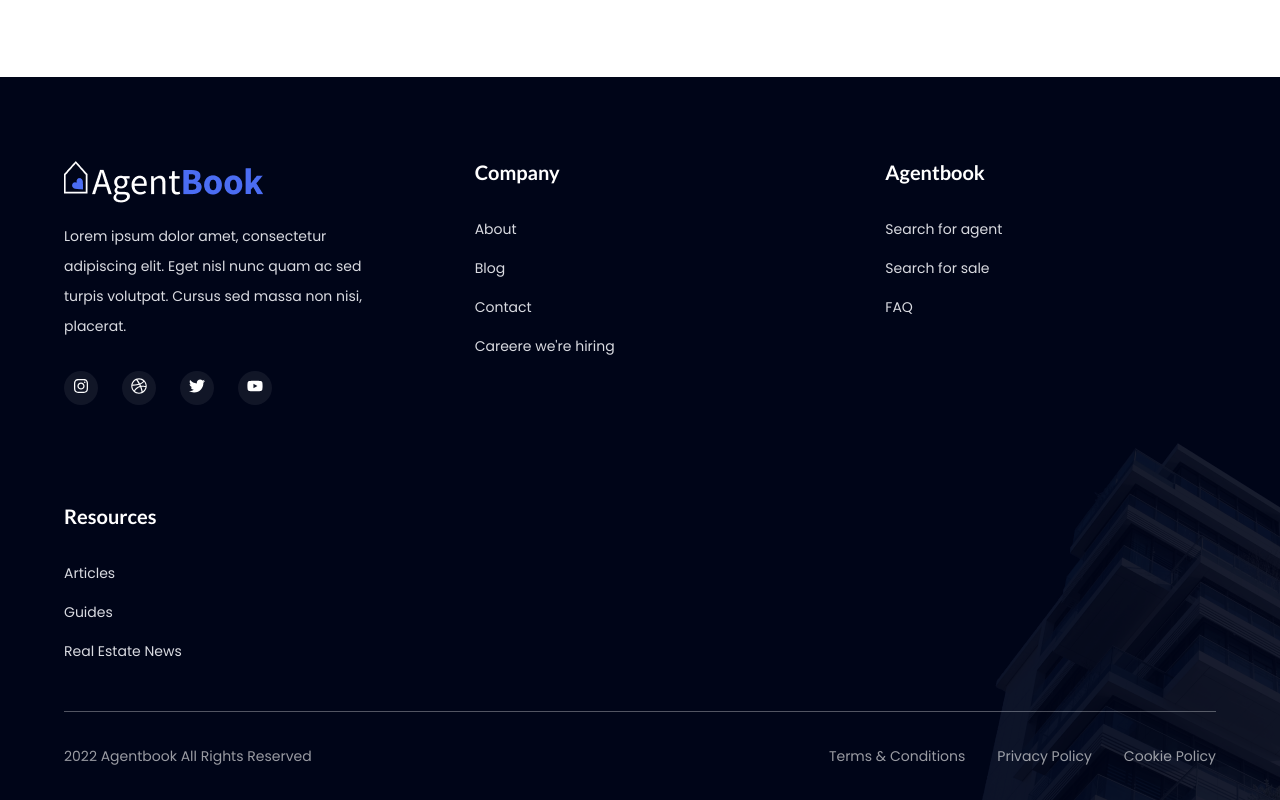
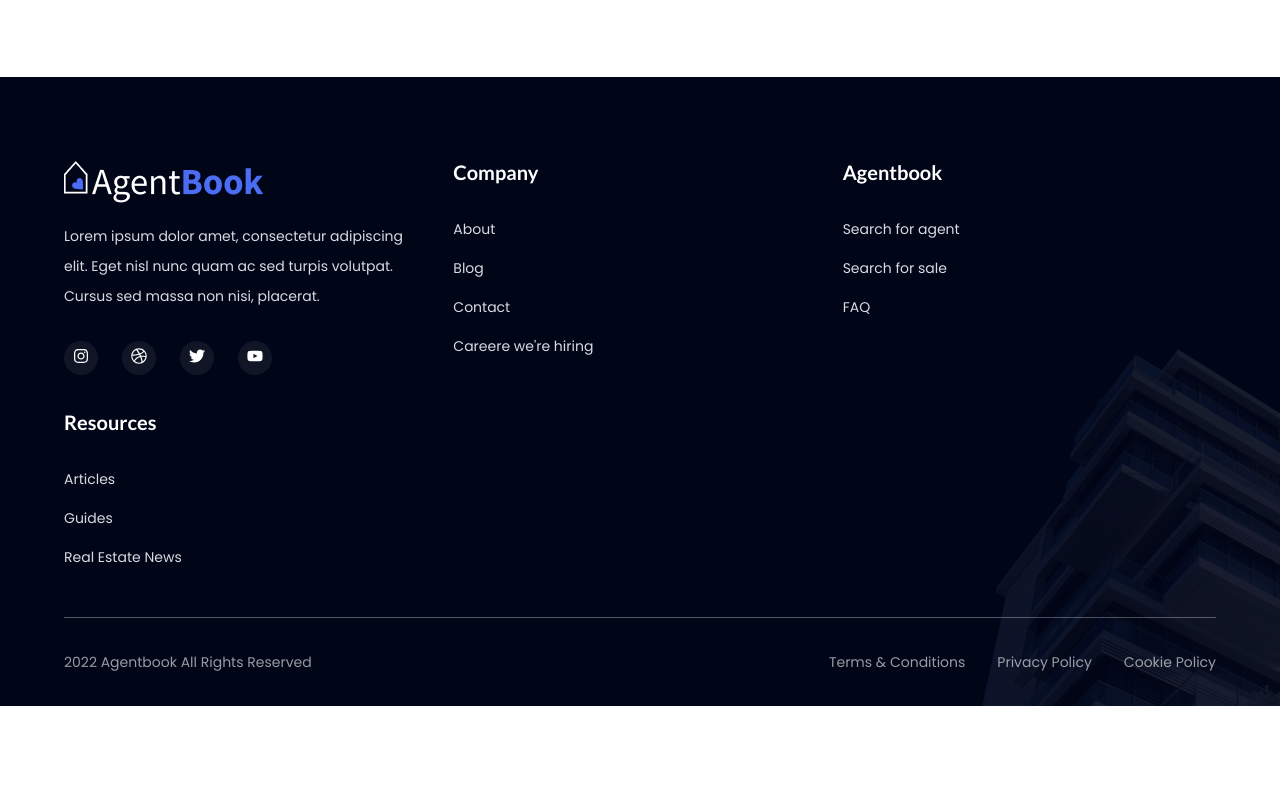
Before and after one commit to zeeshanalimughal/agent-book, a React (Create React App) app: page / in a window 1280 px wide. Shown: the part 6548-7348 px from the top of the page. After the commit the page ends 7254 px from the top, so only its background shows below. Built offline with nearby package versions, Linux system fonts and the light colour scheme.

Commit message:
fix footer responsive

```diff
--- a/src/components/footer/footer.scss
+++ b/src/components/footer/footer.scss
@@ -17,7 +17,7 @@
         display: flex;
         gap: 5rem;
         align-items: flex-start;
-        flex-wrap: wrap;
+        // flex-wrap: wrap;
         padding-bottom: 2rem;
         transition: all 0.5s;
 
@@ -154,6 +154,13 @@
 
 // MEDIA QUERIES
 
+@media (max-width:1280px) {
+
+    .top_footer {
+        gap: 1rem !important;
+        flex-wrap: wrap;
+    }
+}
 @media (max-width: 767px) {
     .footer_section {
         width: 100%;
--- a/src/pages/home/Home.jsx
+++ b/src/pages/home/Home.jsx
@@ -94,6 +94,7 @@ const Agents2 = [
 
 const articles = [
   {
+    id:1,
     title: "How to get multiple offers on your home",
     date_created: 'MARCH 21, 2022',
     author: "Joan Hollie",
@@ -102,6 +103,7 @@ const articles = [
     category: "SELLING"
   },
   {
+    id:2,
     title: "10 home buying tips for first-time home buyers",
     date_created: 'MARCH 21, 2022',
     author: "tim hortons",
@@ -110,6 +112,7 @@ const articles = [
     category: "BUYING"
   },
   {
+    id:3,
     title: "15 simple and relaxing  decor ideas to transform your home ",
     date_created: 'MARCH 21, 2022',
     author: "Joan Hollie",
```
